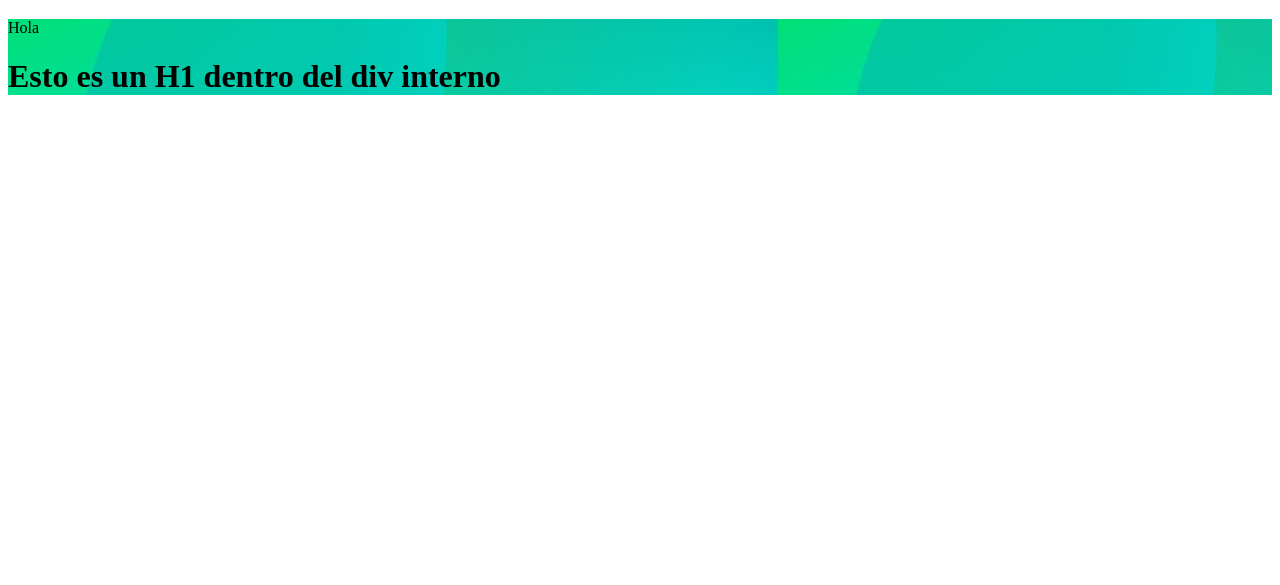
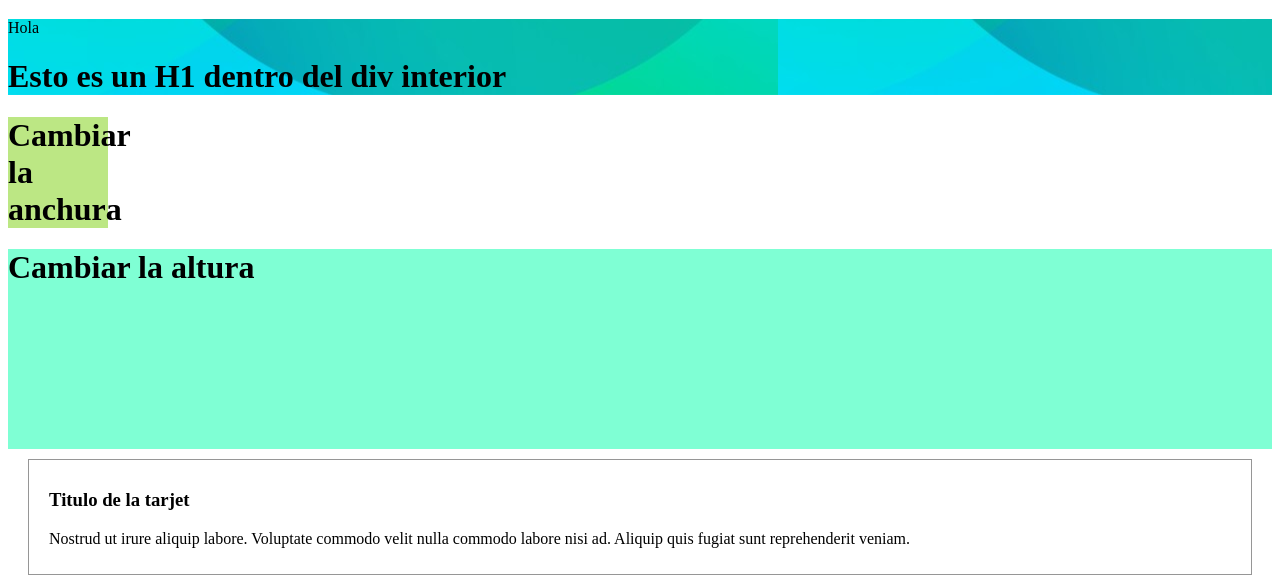
Before and after one commit to hroddev/htmlCss, a plain HTML site: page introestilos.html in a window 1280 px wide. Shown: the part 261-846 px from the top of the page. Before the commit the page ends 800 px from the top, so only its background shows below. Drawn offline with Linux system fonts and the light colour scheme.

Commit message:
css styles width and height

```diff
--- a/introestilos.css
+++ b/introestilos.css
@@ -26,4 +26,25 @@
 
 .fondo-interno {
     background-image: url(/background-1.jpg);
+    background-position: left bottom;
 }
+
+/* Tamaños */
+
+.ancho {
+    background-color: #BCE784;
+    width: 100px;
+}
+
+.alto {
+    background-color: aquamarine;
+    height: 200px;
+}
+
+.tarjeta {
+    border-style: solid;
+    border-color: rgb(150, 150, 150);
+    border-width: 1px;
+    padding: 10px 20px;
+    margin: 10px 20px;
+}
--- a/introestilos.html
+++ b/introestilos.html
@@ -18,7 +18,19 @@
     </div>
     <div class="fondo-interno">
         <p>Hola</p>
-        <h1>Esto es un H1 dentro del div interno</h1>
+        <h1>Esto es un H1 dentro del div interior</h1>
+    </div>
+    <div class="ancho">
+        <h1>Cambiar la anchura</h1>
+    </div>
+    <div class="alto">
+        <h1>Cambiar la altura</h1>
+    </div>
+    <div class="tarjeta">
+        <h3>Titulo de la tarjet</h3>
+        <p class="descripcion">
+            Nostrud ut irure aliquip labore. Voluptate commodo velit nulla commodo labore nisi ad. Aliquip quis fugiat sunt reprehenderit veniam.
+        </p>
     </div>
 </body>
 </html>
```
